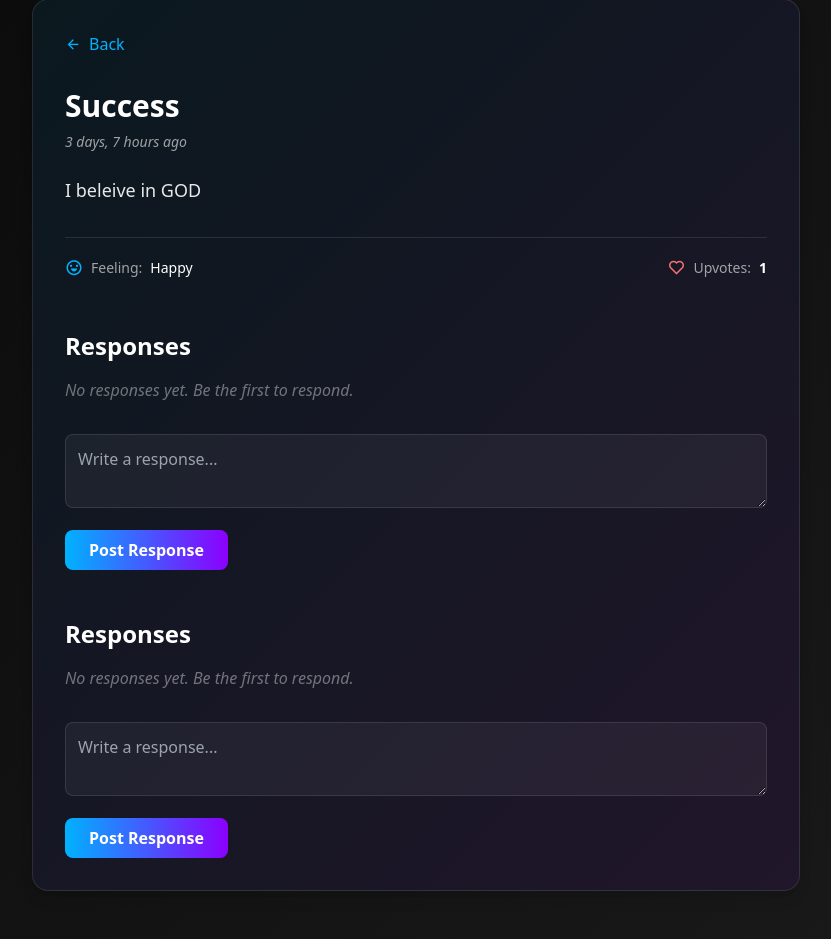
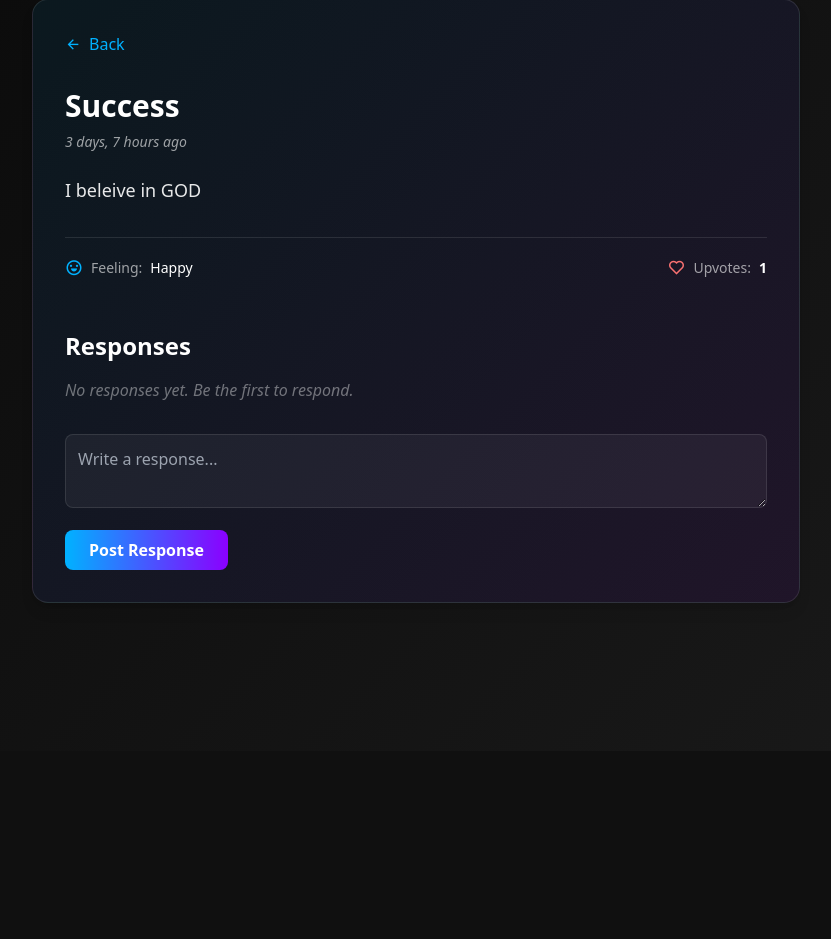
Before and after one commit to LennoxBoyd/LowkeyWall, a Django app: page /confession/1/ in a window 1280 px wide. Shown: the part 49-988 px from the top of the page, without its empty margins (224-1055 px from the left). After the commit the page ends 652 px from the top, so only its background shows below. Run offline with Django 5.2, Linux system fonts and the light colour scheme; data comes from the database, SQL or seed files in the repository; data that the repository does not hold is empty; some libraries are stand-ins or nearby versions.

Commit message:
Update confession_detail.html

```diff
--- a/LowkeyWall/templates/confession_detail.html
+++ b/LowkeyWall/templates/confession_detail.html
@@ -89,38 +89,11 @@
         </button>
       </form>
     </div>
-    <!-- Existing: Comments Section -->
-<div class="mt-12">
-  <h2 class="text-2xl font-bold mb-4">Responses</h2>
 
-  {% if comments %}
-    <div class="space-y-4 mb-6">
-      {% for comment in comments %}
-        <div class="bg-white/5 p-4 rounded-lg border border-white/10">
-          <p class="text-white">{{ comment.text }}</p>
-          <span class="text-sm text-white/40">{{ comment.created_at|timesince }} ago</span>
-        </div>
-      {% endfor %}
-    </div>
-  {% else %}
-    <p class="text-white/40 italic mb-4">No responses yet. Be the first to respond.</p>
-  {% endif %}
-
-  <!-- Response Form -->
-  <form method="POST" class="space-y-4">
-    {% csrf_token %}
-    {{ comment_form.text }}
-    <button type="submit" class="px-6 py-2 bg-gradient-to-r from-primary to-secondary rounded-button text-white font-semibold hover:opacity-90">
-      Post Response
-    </button>
-  </form>
-</div>
-
-<!-- ✅ New: Replies Section -->
+    <!-- ✅ Replies Section -->
     {% if replies %}
       <div class="mt-16">
         <h2 class="text-2xl font-bold mb-4">Threaded Replies</h2>
-
         <div class="space-y-6">
           {% for reply in replies %}
             {% include "reply_item.html" with reply=reply %}
@@ -130,6 +103,7 @@
     {% endif %}
 
   </div>
+
 <script>
 document.addEventListener('DOMContentLoaded', () => {
   document.querySelectorAll('.reply-toggle').forEach(link => {
@@ -172,6 +146,5 @@ document.addEventListener('DOMContentLoaded', () => {
 });
 </script>
 
-
 </body>
 </html>
```
Lines whose indentation alone changed are shown as unchanged.
